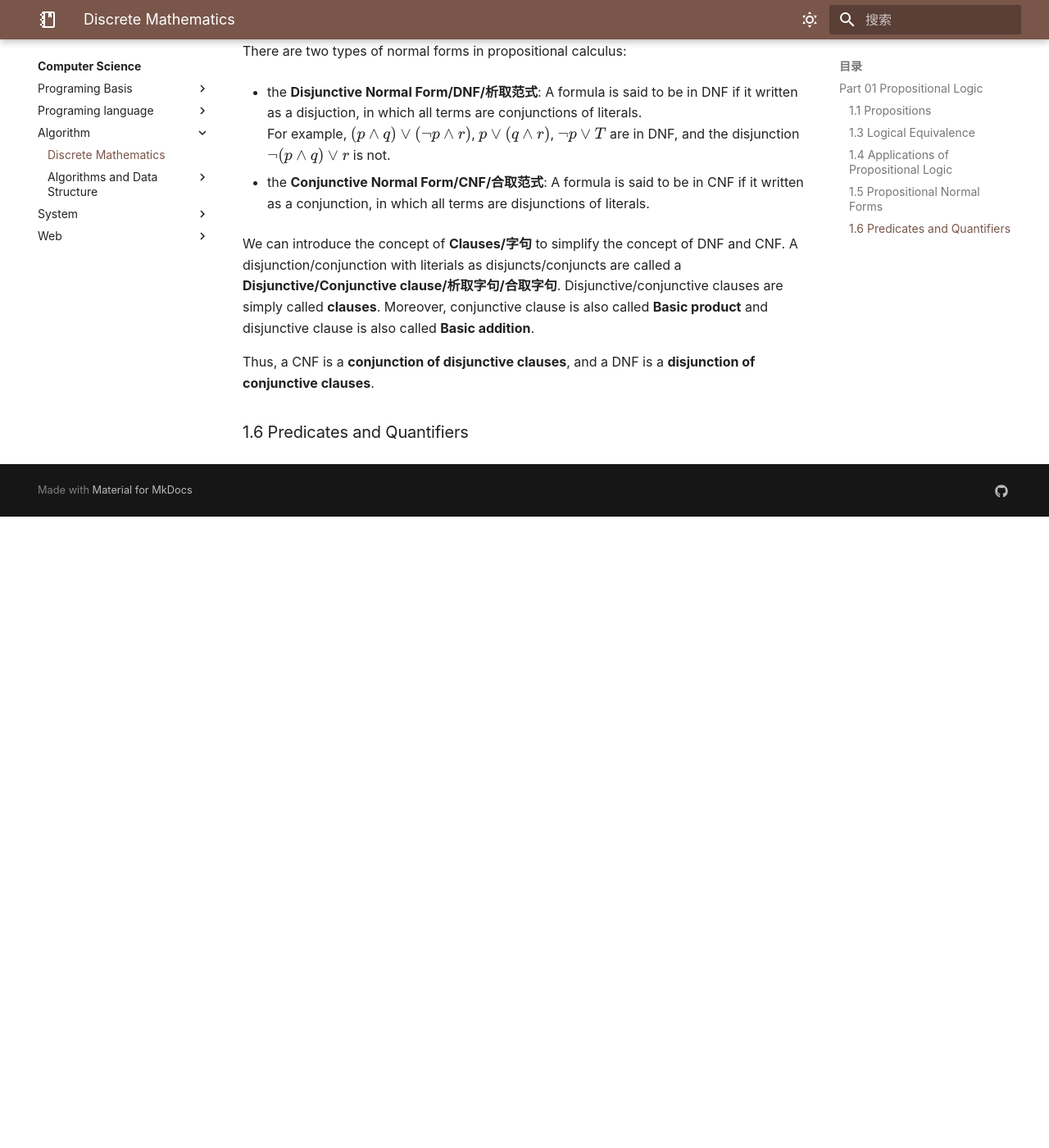
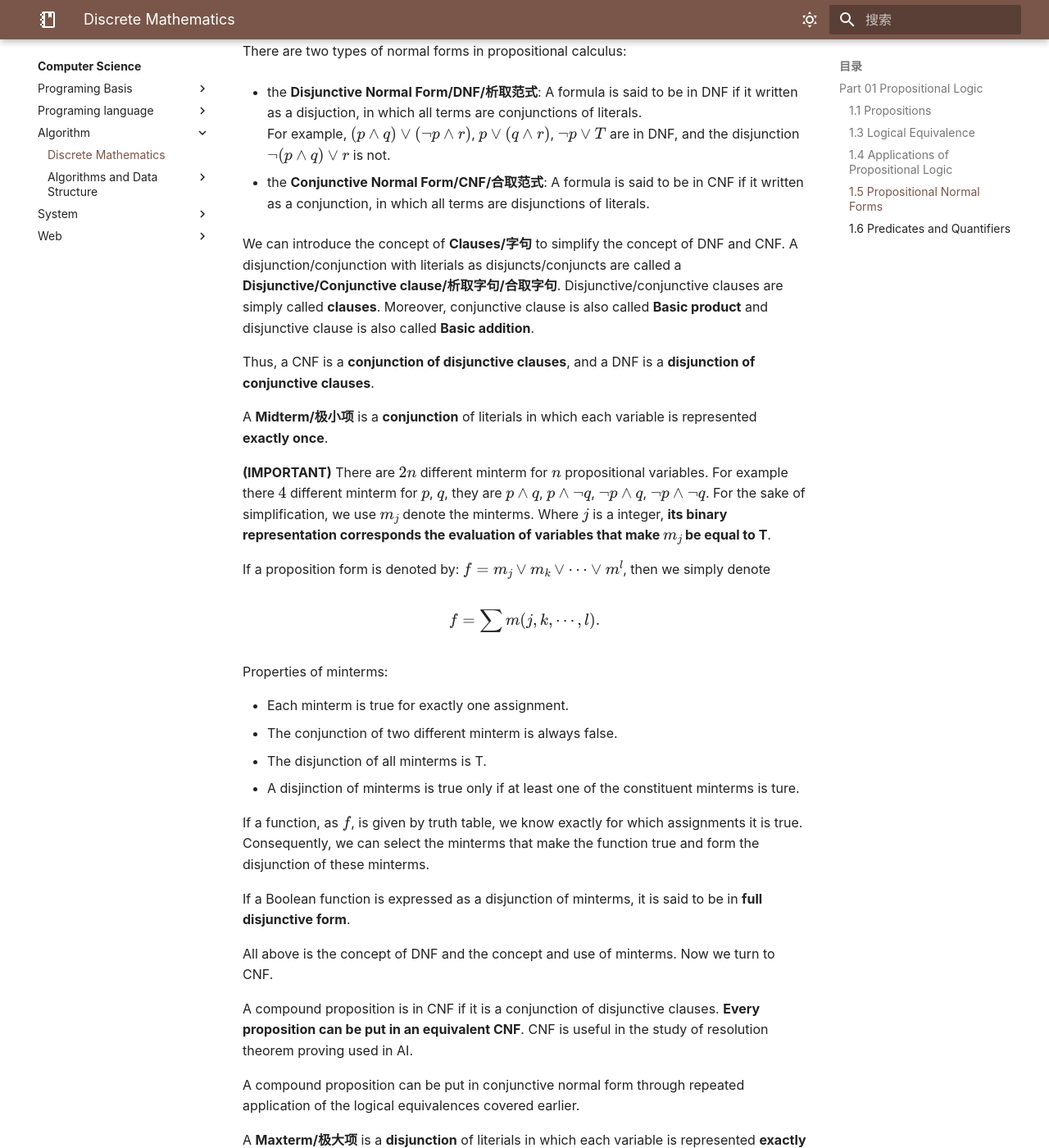
Before and after one commit to V1CeVersaa/V1CeVersaa.github.io, an MkDocs documentation site: the page built from docs/Computer Science/Algorithm/Discrete Mathematics.md, in a window 1280 px wide and 1400 px high, scrolled down 4633 px. Shown: the whole window at 82% size. Built offline with MkDocs 1.6.1 and Material for MkDocs 9.7.7, drawn with Linux system fonts in a browser that asks for light colours; nearby versions of some CDN libraries; some web fonts are replaced; comment, search, counter and statistics services are not loaded; a style sheet for code colours, icons or effects is not loaded; before the commit the page ends 5263 px from its top, so only the background shows below that; some of the changed text lies outside the part shown.

Commit message:
update: 240308 03

```diff
--- a/docs/Computer Science/Algorithm/Discrete Mathematics.md
+++ b/docs/Computer Science/Algorithm/Discrete Mathematics.md
@@ -152,4 +152,37 @@ We can introduce the concept of **Clauses/字句** to simplify the concept of DN
 
 Thus, a CNF is a **conjunction of disjunctive clauses**, and a DNF is a **disjunction of conjunctive clauses**.
 
+A **Midterm/极小项** is a **conjunction** of literials in which each variable is represented **exactly once**.
+
+**(IMPORTANT)** There are $2n$ different minterm for $n$ propositional variables. For example there $4$ different minterm for $p$, $q$, they are $p\land q$, $p\land\neg q$, $\neg p \land q$, $\neg p\land\neg q$. For the sake of simplification, we use $m_j$ denote the minterms. Where $j$ is a integer, **its binary representation corresponds the evaluation of variables that make $m_j$ be equal to T**.
+
+If a proposition form is denoted by: $f=m_j\lor m_k\lor\cdots\lor m^l$, then we simply denote
+
+$$f=\sum m(j,k,\cdots,l).$$
+
+Properties of minterms:
+
+- Each minterm is true for exactly one assignment.
+- The conjunction of two different minterm is always false.
+- The disjunction of all minterms is T.
+- A disjinction of minterms is true only if at least one of the constituent minterms is ture.
+
+If a function, as $f$, is given by truth table, we know exactly for which assignments it is true. Consequently, we can select the minterms that make the function true and form the disjunction of these minterms.
+
+If a Boolean function is expressed as a disjunction of minterms, it is said to be in **full disjunctive form**.
+
+All above is the concept of DNF and the concept and use of minterms. Now we turn to CNF.
+
+A compound proposition is in CNF if it is a conjunction of disjunctive clauses. **Every proposition can be put in an equivalent CNF**. CNF is useful in the study of resolution theorem proving used in AI.
+
+A compound proposition can be put in conjunctive normal form through repeated application of the logical equivalences covered earlier.
+
+A **Maxterm/极大项** is a **disjunction** of literials in which each variable is represented **exactly once**. If a Boolean function is expressed as a conjunction of maxterms, it is said to be in **full conjunctive form**.
+
+We can get the full conjunctive form of a Boolean function from its full disjunction form: Let $f=\sum f(j,k,\cdots,l)$, $g=\sum m(\{0,1,2,\cdots,2^{n-1}\}-\{j,k,\cdots,l\})$, then $f\lor g = T$, $f\land g = F$.
+
+$$f = \neg g = \prod M(\{0,1,2,\cdots,2^{n-1}\}-\{j,k,\cdots,l\}).$$
+
+The $M_i$ is a maxterm defined by $M_i=\neg m_i$.
+
 ### 1.6 Predicates and Quantifiers
```
